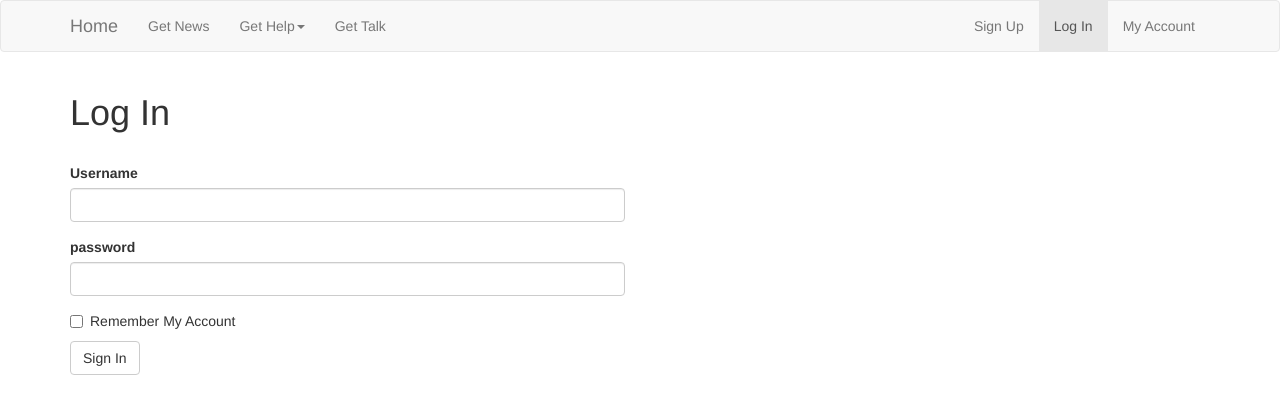
After one commit to crescents720/Team03-COVIDCoach, a Flask app: page /login in a window 1280 px wide. The commit adds this page. Shown: the top 414 px of the page. Run offline with Flask 2, Linux system fonts and the light colour scheme; some libraries are stand-ins or nearby versions.

Commit message:
add login function

```diff
--- a/app/forms.py
+++ b/app/forms.py
@@ -1,5 +1,5 @@
 from flask_wtf import FlaskForm, RecaptchaField
-from wtforms import StringField, PasswordField, SubmitField
+from wtforms import StringField, PasswordField, SubmitField, BooleanField
 from wtforms.validators import DataRequired, Length, Email, EqualTo, ValidationError
 
 from app.models import User
@@ -22,3 +22,11 @@ class RegisterForm(FlaskForm):
         user = User.query.filter_by(email=email.data).first()
         if user:
             raise ValidationError('Email already taken.Please choose another one.')
+
+
+class LoginForm(FlaskForm):
+
+    username =StringField('Username', validators=[DataRequired(), Length(min=6, max=20)])
+    password = PasswordField('password', validators=[DataRequired(), Length(min=8, max=20)])
+    remember = BooleanField('Remember My Account')
+    submit = SubmitField('Sign In')
--- a/app/routes.py
+++ b/app/routes.py
@@ -1,7 +1,8 @@
-from flask import render_template, flash, redirect, url_for
+from flask import render_template, flash, redirect, url_for, request
+from flask_login import login_user, login_required, current_user, logout_user
 
 from app import app, bcrypt, db
-from app.forms import RegisterForm
+from app.forms import RegisterForm, LoginForm
 from app.models import User
 
 from app.helperFunctions import get_news_list
@@ -18,6 +19,8 @@ def index():
 
 @app.route('/register', methods=['GET', 'POST'])
 def register():
+    if current_user.is_authenticated:
+        return redirect(url_for('index'))
     form = RegisterForm()
     if form.validate_on_submit():
         username = form.username.data
@@ -56,3 +59,38 @@ def instruction_page():
 def board_page():
     title = 'COVID Coach Message Board'
     return render_template('board.html', title=title)
+
+@app.route('/login', methods=['GET', 'POST'])
+def login():
+    if current_user.is_authenticated:
+        return redirect(url_for('index'))
+    form = LoginForm()
+    if form.validate_on_submit():
+        username = form.username.data
+        password = form.password.data
+        remember = form.remember.data
+        # Check if password is matched
+        user = User.query.filter_by(username=username).first()
+        # The reason we are combining these two conditions together is due to security, we don't want hackers to know if account exist or just password is wrong
+        if user and bcrypt.check_password_hash(user.password, password):
+            # User exists and password matched
+            login_user(user, remember=remember)
+            flash('Login success', category='info')
+            # Next three lines: we don't want redirect index page everytime when user login,we'll get which page user would like to access and redirect to that page
+            if request.args.get('next'):
+                next_page = request.args.get('next')
+                return redirect(next_page)
+            return redirect(url_for('index'))
+        flash('User not exists or password not matched', category='danger')
+    return render_template('login.html', form=form)
+
+@app.route('/account')
+@login_required
+def user_account_page():
+    title = 'COVID Coach My Account'
+    return render_template('myaccount.html', title=title)
+
+@app.route('/logout')
+def logout():
+    logout_user()
+    return redirect(url_for('login'))
--- /dev/null
+++ b/app/templates/login.html
@@ -0,0 +1,14 @@
+{% extends 'base.html' %}
+
+{% block app_content %}
+  <h1>Log In</h1>
+  <br>
+  <div class="row">
+    <div class="col-md-6">
+      {% import 'bootstrap/wtf.html' as wtf %}
+      {{ wtf.quick_form(form) }}
+    </div>
+
+  </div>
+
+{% endblock %}
--- /dev/null
+++ b/app/templates/myaccount.html
@@ -0,0 +1,5 @@
+{% extends 'base.html' %}
+
+{% block app_content %}
+  <h1>Hello, {{ current_user.username }} </h1>
+{% endblock %}
--- a/app/templates/navbar.html
+++ b/app/templates/navbar.html
@@ -37,10 +37,25 @@
 <!--      </form>-->
 
       <ul class="nav navbar-nav navbar-right">
-        <li class="{% if request.endpoint == 'register' %}active{% endif %}">
-          <a href="{{ url_for('register') }}">Log In/Sign Up</a>
-        </li>
-
+        {% if not current_user.is_authenticated %}
+            <li class="{% if request.endpoint == 'register' %}active{% endif %}">
+              <a href="{{ url_for('register') }}">Sign Up</a>
+            </li>
+             <li class="{% if request.endpoint == 'login' %}active{% endif %}">
+              <a href="{{ url_for('login') }}">Log In</a>
+            </li>
+             </li>
+             <li class="{% if request.endpoint == 'user_account_page' %}active{% endif %}">
+              <a href="{{ url_for('user_account_page') }}">My Account</a>
+             </li>
+         {% else %}
+            <li class="{% if request.endpoint == 'user_account_page' %}active{% endif %}">
+              <a href="{{ url_for('user_account_page') }}">My Account</a>
+            </li>
+             <li class="{% if request.endpoint == 'logout' %}active{% endif %}">
+              <a href="{{ url_for('logout') }}">Log Out</a>
+            </li>
+        {% endif %}
       </ul>
     </div><!-- /.navbar-collapse -->
   </div><!-- /.container-fluid -->
--- a/requirements.txt
+++ b/requirements.txt
@@ -6,3 +6,4 @@ flask-sqlalchemy
 flask-wtf
 email-validator
 flask-bcrypt
+flask-login
```
Also changed, not shown: app/__init__.py (+7 -1 lines), app/models.py (+8 -2 lines), README.md, 1 other file.
